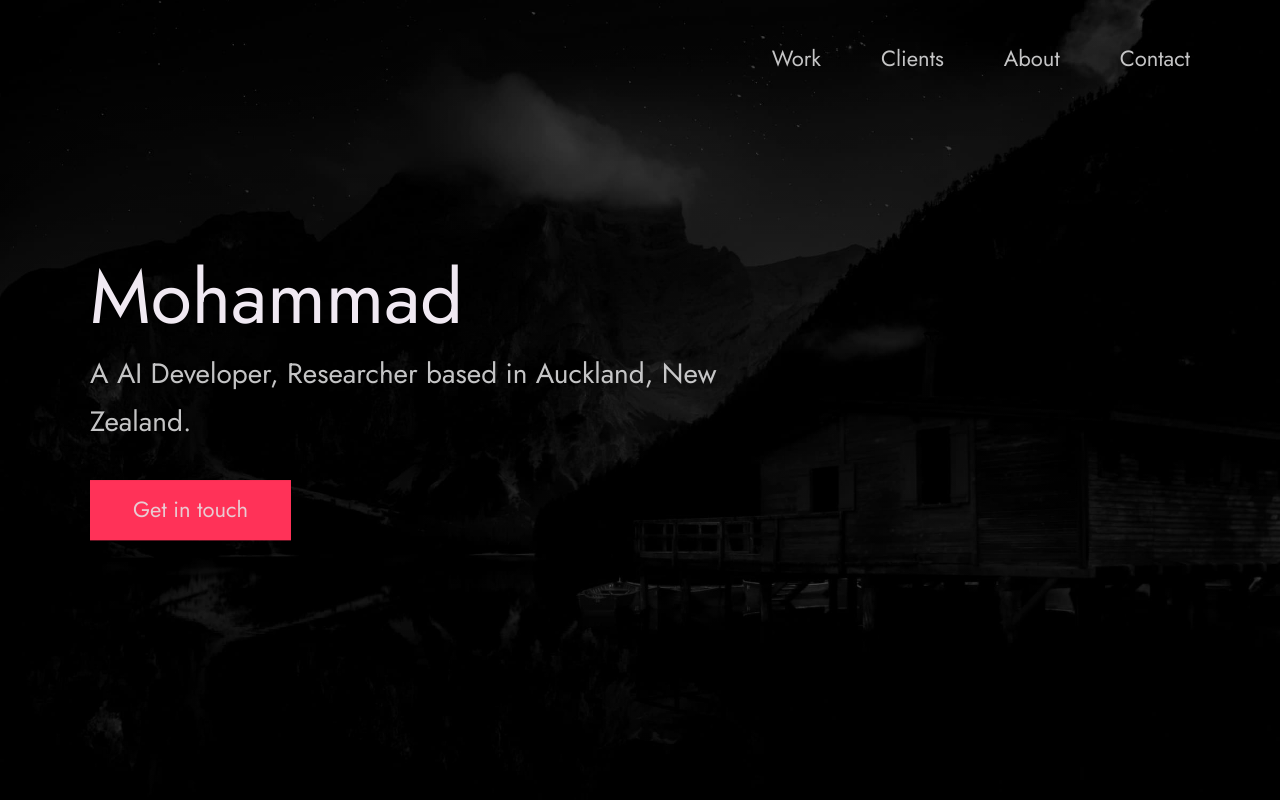
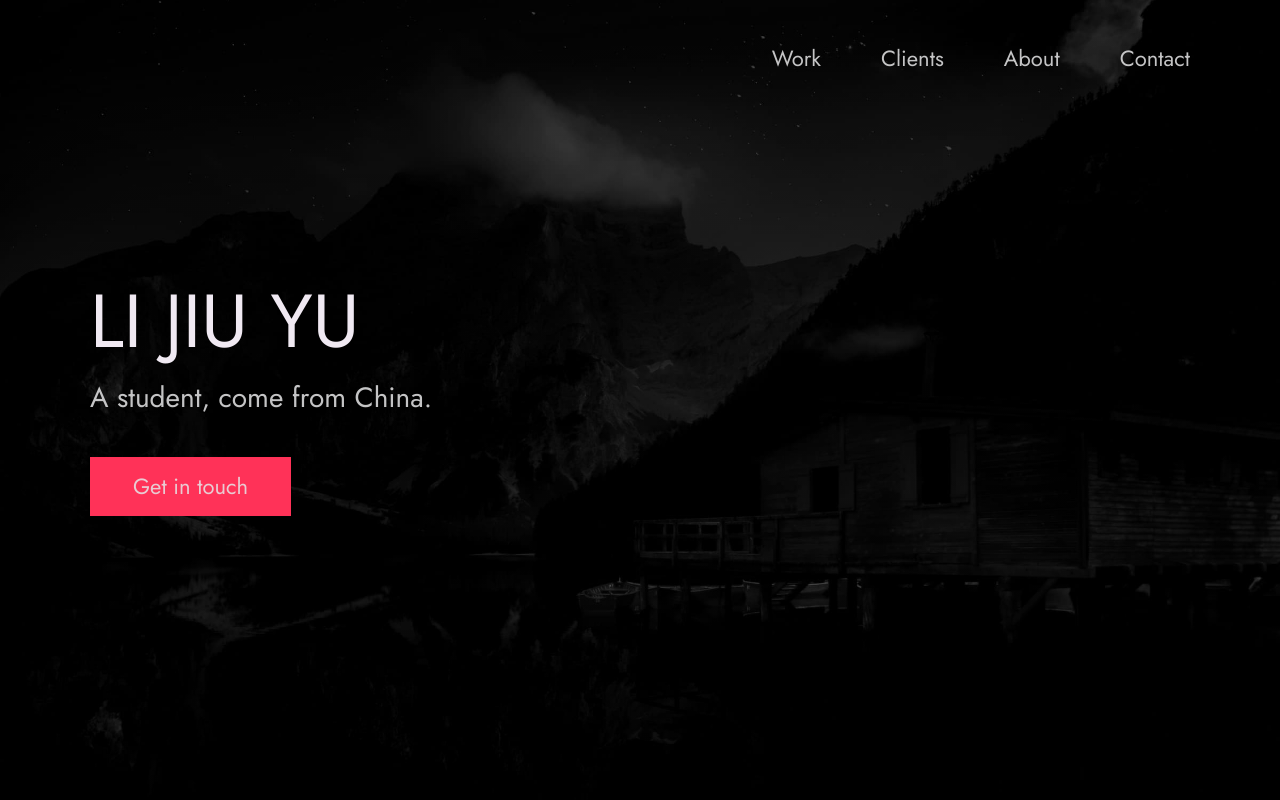
Before and after one commit to piper55open-ops/piper55open-ops.github.io, a plain HTML site: page index.html in a window 1280 px wide. Shown: the top 800 px of the page. Drawn offline with Linux system fonts and the light colour scheme.

Commit message:
Update index.html

```diff
--- a/index.html
+++ b/index.html
@@ -24,7 +24,7 @@
 
   <!-- Put your site title here -->
   <title>
-    LI JIU YU | A student, Researcher based in Auckland, New Zealand.
+    LI JIU YU | A student, come from China.
   </title>
 
   <meta name="description" content="Add small description of yourslef.">
@@ -56,10 +56,10 @@
       <div class="header__text">
         <h1 class="heading-primary">
           <!-- Replace the following name with your name -->
-          <span>Mohammad</span>
+          <span>LI JIU YU</span>
         </h1>
         <!-- Put a small paragraph about yourself -->
-        <p>A AI Developer, Researcher based in Auckland, New Zealand.</p>
+        <p>A student, come from China.</p>
         <a href="#contact" class="btn btn--pink">Get in touch</a>
       </div>
     </div>
```
